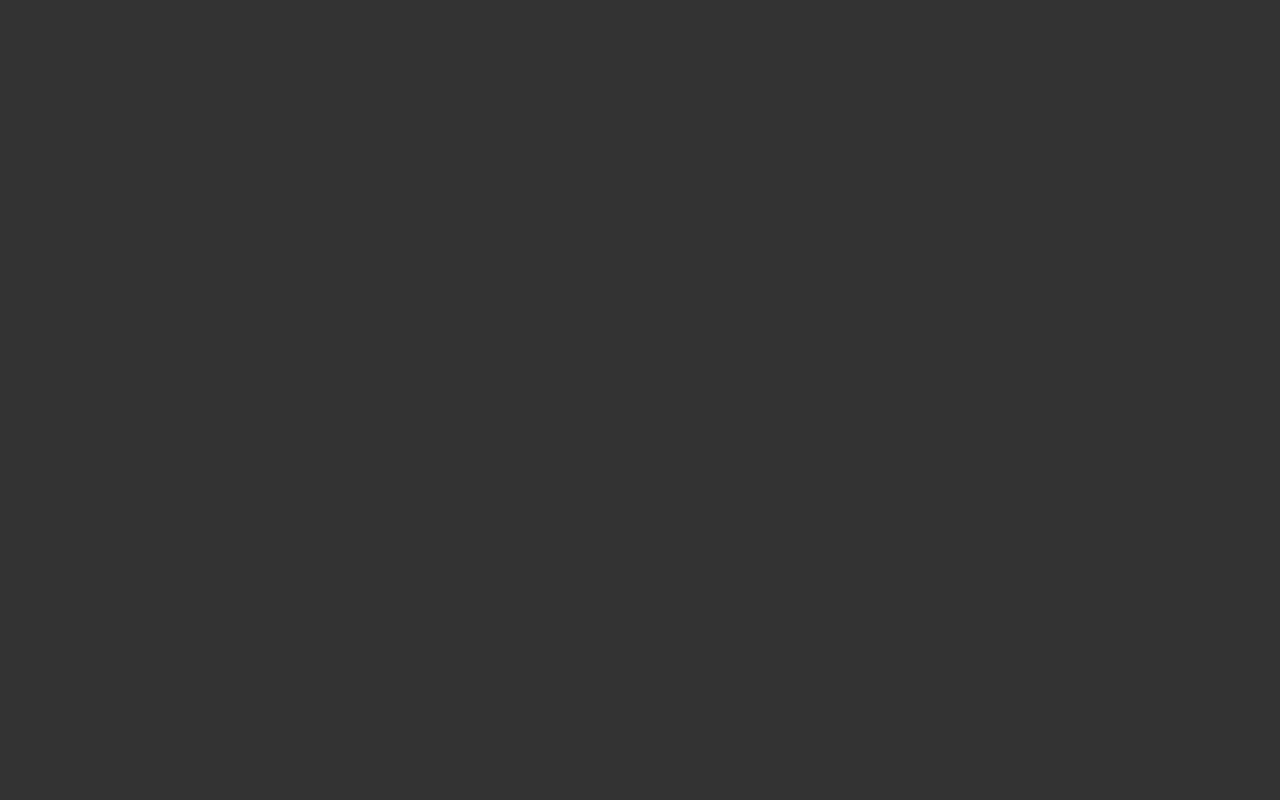
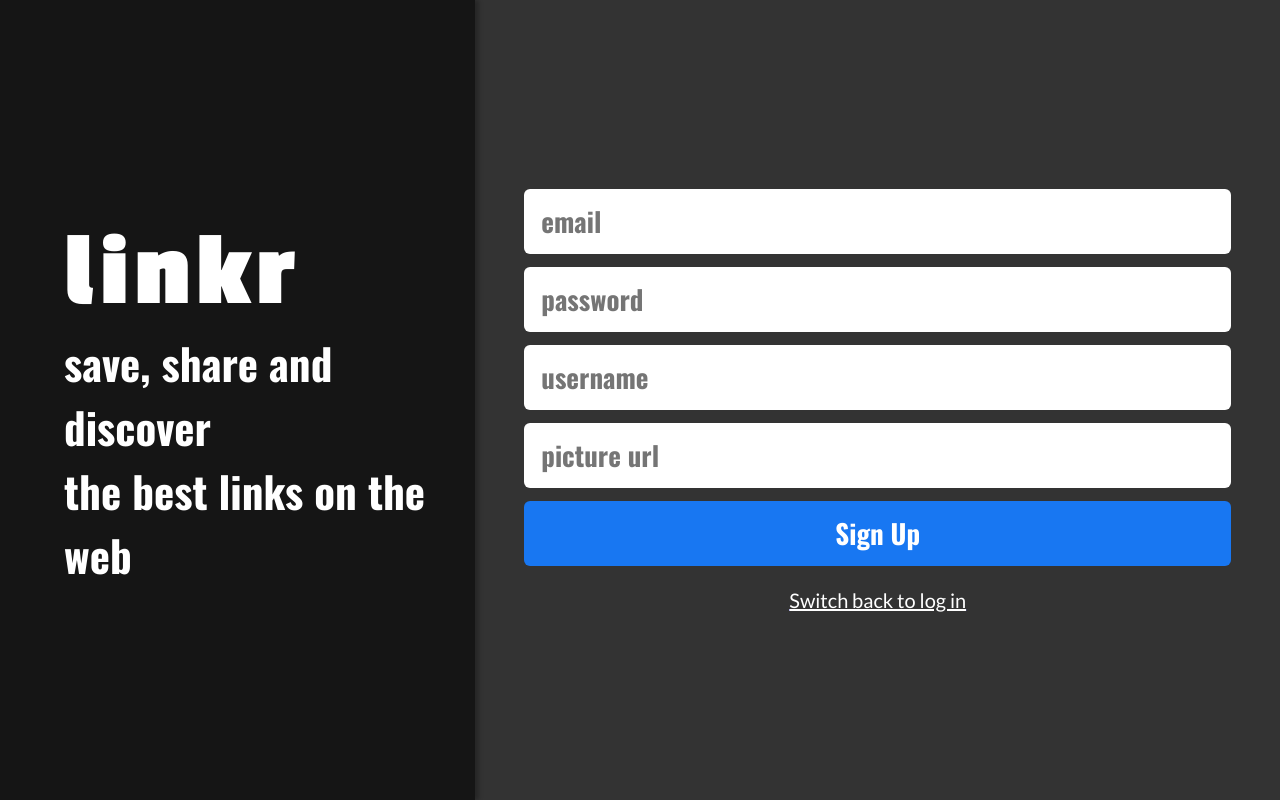
Before and after one commit to Alyson02/linkr-front, a React (Create React App) app: page /signup in a window 1280 px wide. Before the commit this address had no page. Built offline with nearby package versions, Linux system fonts and the light colour scheme; what styled-react-modal would draw is missing.

Commit message:
feat: signup

```diff
--- a/src/App.js
+++ b/src/App.js
@@ -8,10 +8,11 @@ import "react-tooltip/dist/react-tooltip.css";
 import styled from "styled-components";
 import { BaseModalBackground } from "styled-react-modal";
 import { ModalProvider } from "styled-react-modal";
+import Singup from "./pages/Signup";
 
 const ModalBackground = styled(BaseModalBackground)`
   background: rgba(255, 255, 255, 0.8);
-`
+`;
 
 export default function App() {
   return (
@@ -23,6 +24,7 @@ export default function App() {
             <Route element={<SignIn />} path="/" />
             <Route element={<TimeLine />} path="/timeline" />
             <Route element={<UserPosts />} path="/user/:id" />
+            <Route element={<Singup />} path="/signup" />
           </Routes>
         </BrowserRouter>
       </TooltipProvider>
--- a/src/components/TopBar.js
+++ b/src/components/TopBar.js
@@ -1,15 +1,14 @@
-import styled from "styled-components"
-import { IoIosArrowDown } from 'react-icons/io'
-import { UserImage } from "./UserImage"
-import { AiOutlineSearch } from 'react-icons/ai'
-import { DebounceInput } from 'react-debounce-input'
-import { Api } from "../services/api"
-import { useState } from "react"
-import { Link } from "react-router-dom"
-import useWindowDimensions from "./GetWindowDimensions"
+import styled from "styled-components";
+import { IoIosArrowDown } from "react-icons/io";
+import { UserImage } from "./UserImage";
+import { AiOutlineSearch } from "react-icons/ai";
+import { DebounceInput } from "react-debounce-input";
+import { Api } from "../services/api";
+import { useState } from "react";
+import { Link } from "react-router-dom";
+import useWindowDimensions from "./GetWindowDimensions";
 
 function UserSearch({ user, setUsers }) {
-
   return (
     <UserSearchContainer>
       <Link to={`/user/${user.id}`}>
@@ -19,85 +18,94 @@ function UserSearch({ user, setUsers }) {
         </div>
       </Link>
     </UserSearchContainer>
-    )
+  );
 }
 
 function Result({ users, setUsers }) {
   return (
     <ResultContainer>
-            {users.map(u => <UserSearch user={u} setUsers={setUsers} key={u.id} />)}
+      {users.map((u) => (
+        <UserSearch user={u} setUsers={setUsers} key={u.id} />
+      ))}
     </ResultContainer>
-    )
+  );
 }
 
 export default function TopBar() {
+  const [users, setUsers] = useState([]);
+  let nameSearched = "";
+  const window = useWindowDimensions();
 
-    const [users, setUsers] = useState([])
-    let nameSearched = ''
-    const window = useWindowDimensions()
-
-    const token = ''
+  const token = "";
 
   const config = {
     headers: {
-            'Authorization': `Bearer ${token}`
-        }
-    }
+      Authorization: `Bearer ${token}`,
+    },
+  };
 
   async function search(value) {
     try {
-
-            const res = (await Api.get(`/user/search/${value}`, {}, config)).data
-            setUsers(res)
-
+      const res = (await Api.get(`/user/search/${value}`, {}, config)).data;
+      setUsers(res);
     } catch (err) {
-            console.log(err)
+      console.log(err);
     }
   }
 
   return (
     <TopBarContainer>
       <div>
-                <p>linkr</p>
-                {window.width > 937 ?
-                    (
+        <Link to="/timeline">linkr</Link>
+        {window.width > 937 ? (
           <InputContainer>
-                            <DebounceInput minLength={3} debounceTimeout={300} placeholder='Search for people' onChange={e => {
-                                nameSearched = e.target.value
+            <DebounceInput
+              minLength={3}
+              debounceTimeout={300}
+              placeholder="Search for people"
+              onChange={(e) => {
+                nameSearched = e.target.value;
                 if (nameSearched.length > 0) {
-                                    search(nameSearched)
+                  search(nameSearched);
                 } else {
-                                    setUsers([])
+                  setUsers([]);
                 }
-                            }} />
+              }}
+            />
             <Result users={users} setUsers={setUsers} />
-                            <AiOutlineSearch size={25} color='#C6C6C6' />
+            <AiOutlineSearch size={25} color="#C6C6C6" />
           </InputContainer>
-                    ) : ''
-                }
+        ) : (
+          ""
+        )}
         <ProfileContainer>
-                    <IoIosArrowDown color='white' size={25} />
-                    <UserImage src='' />
+          <IoIosArrowDown color="white" size={25} />
+          <UserImage src="" />
         </ProfileContainer>
       </div>
-            {window.width <= 937 ?
-                (
+      {window.width <= 937 ? (
         <InputContainer>
-                        <DebounceInput minLength={3} debounceTimeout={300} placeholder='Search for people' onChange={e => {
-                            nameSearched = e.target.value
+          <DebounceInput
+            minLength={3}
+            debounceTimeout={300}
+            placeholder="Search for people"
+            onChange={(e) => {
+              nameSearched = e.target.value;
               if (nameSearched.length > 0) {
-                                search(nameSearched)
+                search(nameSearched);
               } else {
-                                setUsers([])
+                setUsers([]);
               }
-                        }} />
+            }}
+          />
           <Result users={users} />
-                        <AiOutlineSearch size={25} color='#C6C6C6' />
+          <AiOutlineSearch size={25} color="#C6C6C6" />
         </InputContainer>
-                ) : ''
-            }
+      ) : (
+        ""
+      )}
     </TopBarContainer>
-    )
+  );
 }
 
 const TopBarContainer = styled.div`
@@ -121,13 +129,14 @@ padding: 0 20px;
     justify-content: space-between;
   }
 
-p {
-    font-family: 'Passion One', cursive;
+  a {
+    font-family: "Passion One", cursive;
     color: white;
     font-size: 49px;
     font-weight: 700;
+    text-decoration: none;
   }
-`
+`;
 
 const InputContainer = styled.div`
   display: flex;
@@ -154,8 +163,8 @@ input {
     border: none;
     padding: 0 0.7vw;
     font-size: 19px;
-    color: #C6C6C6;
-    font-family: 'Lato'
+    color: #c6c6c6;
+    font-family: "Lato";
   }
 
   input:focus {
@@ -164,9 +173,9 @@ input:focus {
   }
 
   input::placeholder {
-    color: #C6C6C6;
+    color: #c6c6c6;
   }
-`
+`;
 
 const ProfileContainer = styled.div`
   display: flex;
@@ -174,7 +183,7 @@ align-items: center;
   justify-content: space-between;
   width: 85px;
   height: 72px;
-`
+`;
 
 const ResultContainer = styled.div`
   display: flex;
@@ -185,7 +194,7 @@ top: 54px;
   left: 1;
   z-index: -1;
   border-radius: 0 0 8px 8px;
-background-color: #E7E7E7;
+  background-color: #e7e7e7;
   gap: 10px;
   box-sizing: border-box;
 
@@ -194,7 +203,7 @@ box-sizing: border-box;
     width: calc(100% - 40px);
     box-sizing: border-box;
   }
-`
+`;
 
 const UserSearchContainer = styled.div`
   padding: 10px;
@@ -221,11 +230,11 @@ img {
   span {
     font-size: 19px;
     font-weight: 400;
-    font-family: 'Lato';
+    font-family: "Lato";
     color: #515151;
   }
 
   a {
     text-decoration: none;
   }
-`
+`;
--- a/src/pages/SignIn/index.js
+++ b/src/pages/SignIn/index.js
@@ -66,7 +66,7 @@ export default function Timeline() {
                         Log In
                     </button>
                 </LoginForm>
-                <Link data-identifier="sign-up-action" to={`/sign-up`}>
+                <Link data-identifier="sign-up-action" to={`/signup`}>
                     <p>First time? Create an account!</p>
                 </Link>
             </RightContainer>
--- /dev/null
+++ b/src/pages/Signup/index.js
@@ -0,0 +1,257 @@
+import { useState } from "react";
+import { Link, useNavigate } from "react-router-dom";
+import axios from "axios";
+import styled from "styled-components";
+import { Api } from "../../services/api";
+import swal from "sweetalert";
+
+export default function Singup() {
+  const navigate = useNavigate();
+
+  const [isDisabled, setIsDisabled] = useState(false);
+
+  const [email, setEmail] = useState("");
+  const [pictureUrl, setPictureUrl] = useState("");
+  const [username, setUsername] = useState("");
+  const [password, setPassword] = useState("");
+
+  function onFinish(e) {
+    e.preventDefault();
+    setIsDisabled(true);
+
+    if (!email || !pictureUrl || !username || !password) {
+      swal("", "Please fill in all the fields!", "error");
+      return;
+    }
+
+    const obj = {
+      email,
+      password,
+      username,
+      pictureUrl,
+    };
+
+    Api.post("/signup", obj)
+      .then(() => navigate("/"))
+      .catch((err) => {
+        console.log(err);
+        if (err.response.status == 409) {
+          swal("", "Email já está em uso", "error");
+          setIsDisabled(false);
+          return;
+        }
+
+        swal("", "Erro ao se cadastrar", "error");
+        setIsDisabled(false);
+      });
+  }
+
+  return (
+    <>
+      <Page>
+        <LeftContainer>
+          <h1>linkr</h1>
+          <p>save, share and discover</p>
+          <p>the best links on the web</p>
+        </LeftContainer>
+        <RightContainer>
+          <RegisterForm onSubmit={onFinish}>
+            <input
+              data-identifier="input-email"
+              type="email"
+              placeholder="email"
+              value={email}
+              onChange={(e) => setEmail(e.target.value)}
+              disabled={isDisabled}
+            />
+            <input
+              data-identifier="input-password"
+              type="password"
+              placeholder="password"
+              value={password}
+              onChange={(e) => setPassword(e.target.value)}
+              disabled={isDisabled}
+            />
+            <input
+              data-identifier="input-email"
+              type="text"
+              placeholder="username"
+              value={username}
+              onChange={(e) => setUsername(e.target.value)}
+              disabled={isDisabled}
+            />
+            <input
+              data-identifier="input-email"
+              type="text"
+              placeholder="picture url"
+              value={pictureUrl}
+              onChange={(e) => setPictureUrl(e.target.value)}
+              disabled={isDisabled}
+            />
+
+            <button
+              data-identifier="login-btn"
+              type="submit"
+              disabled={isDisabled}
+            >
+              Sign Up
+            </button>
+          </RegisterForm>
+          <Link data-identifier="sign-up-action" to={`/`}>
+            <p>Switch back to log in</p>
+          </Link>
+        </RightContainer>
+      </Page>
+    </>
+  );
+}
+
+const Page = styled.div`
+  display: flex;
+  justify-content: space-between;
+  background: #333333;
+
+  @media (max-width: 750px) {
+    flex-direction: column;
+  }
+`;
+
+const LeftContainer = styled.div`
+  width: 62.84722%;
+  height: 100vh;
+  display: flex;
+  flex-direction: column;
+  justify-content: center;
+  padding-left: 5%;
+  background: #151515;
+  box-shadow: 4px 0px 4px rgba(0, 0, 0, 0.25);
+
+  h1 {
+    font-family: "Passion One", cursive;
+    font-style: normal;
+    font-weight: 700;
+    font-size: 106px;
+    line-height: 117px;
+    letter-spacing: 0.05em;
+    color: #ffffff;
+  }
+
+  p {
+    font-family: "Oswald", sans-serif;
+    font-style: normal;
+    font-weight: 700;
+    font-size: 43px;
+    line-height: 64px;
+    color: #ffffff;
+  }
+
+  @media (max-width: 750px) {
+    width: 100%;
+    height: auto;
+    padding: 10px 69px 27px 69px;
+    align-items: center;
+
+    h1 {
+      font-size: 76px;
+      line-height: 84px;
+    }
+
+    p {
+      font-size: 23px;
+      line-height: 34px;
+    }
+  }
+`;
+
+const RightContainer = styled.div`
+  height: 100vh;
+  padding: 0 3.81944%;
+  display: flex;
+  flex-direction: column;
+  justify-content: center;
+  align-items: center;
+
+  p {
+    margin-top: 22px;
+    font-family: "Lato", sans-serif;
+    font-style: normal;
+    font-weight: 400;
+    font-size: 20px;
+    line-height: 24px;
+    text-decoration-line: underline;
+    color: #ffffff;
+  }
+
+  @media (max-width: 750px) {
+    height: auto;
+    padding: 40px 22px 0 23px;
+
+    p {
+      margin-top: 21px;
+      font-size: 17px;
+      line-height: 20px;
+    }
+  }
+`;
+
+const RegisterForm = styled.form`
+  input {
+    width: 100%;
+    height: 65px;
+    margin-bottom: 13px;
+    padding: 12px 17px 13px 17px;
+    font-family: "Oswald", sans-serif;
+    font-style: normal;
+    font-weight: 700;
+    font-size: 27px;
+    line-height: 40px;
+    border: none;
+    border-radius: 6px;
+    color: #9f9f9f;
+    outline: none;
+  }
+
+  input:disabled {
+    color: #afafaf;
+    background: #f2f2f2;
+    border: 1px solid #d5d5d5;
+    border-radius: 5px;
+  }
+
+  ::placeholder {
+    color: #dbdbdb;
+  }
+
+  button {
+    width: 100%;
+    height: 65px;
+    font-family: "Oswald", sans-serif;
+    font-style: normal;
+    font-weight: 700;
+    font-size: 27px;
+    line-height: 40px;
+    color: #ffffff;
+    background-color: #1877f2;
+    border: none;
+    border-radius: 6px;
+    display: flex;
+    justify-content: center;
+    align-items: center;
+  }
+
+  @media (max-width: 750px) {
+    input {
+      height: 55px;
+      margin-bottom: 11px;
+      padding: 10px 17px 12px 17px;
+      font-size: 22px;
+      line-height: 33px;
+    }
+    button {
+      height: 55px;
+      padding: 11px 0;
+      font-size: 22px;
+      line-height: 33px;
+    }
+  }
+`;
```
Lines whose indentation alone changed are shown as unchanged.
